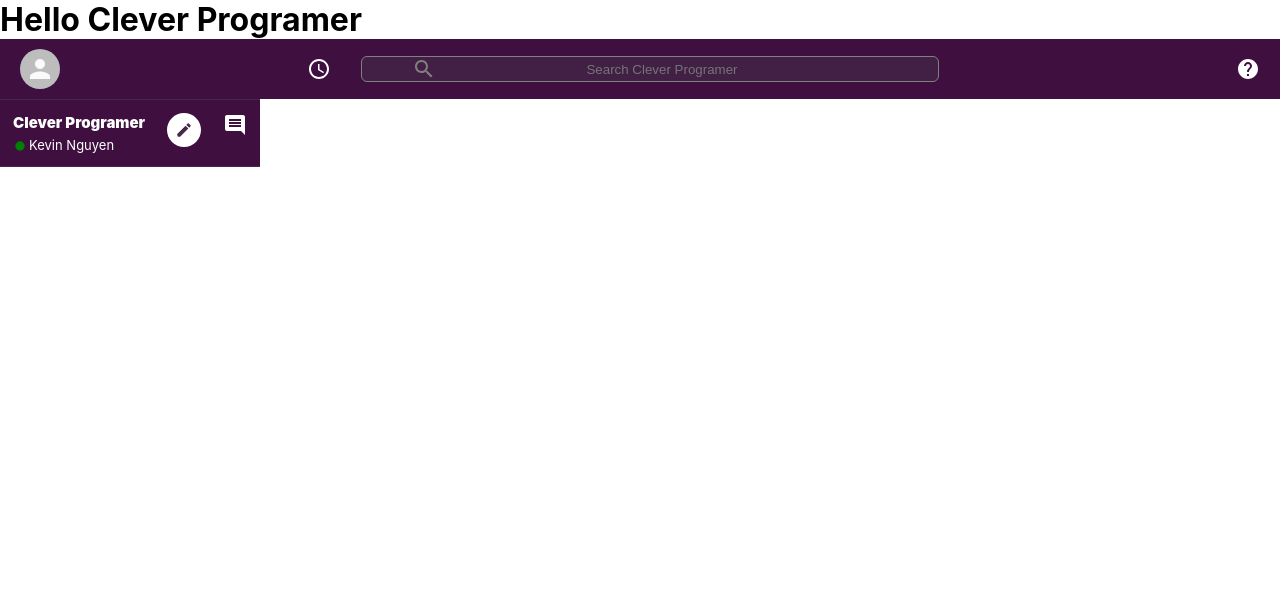
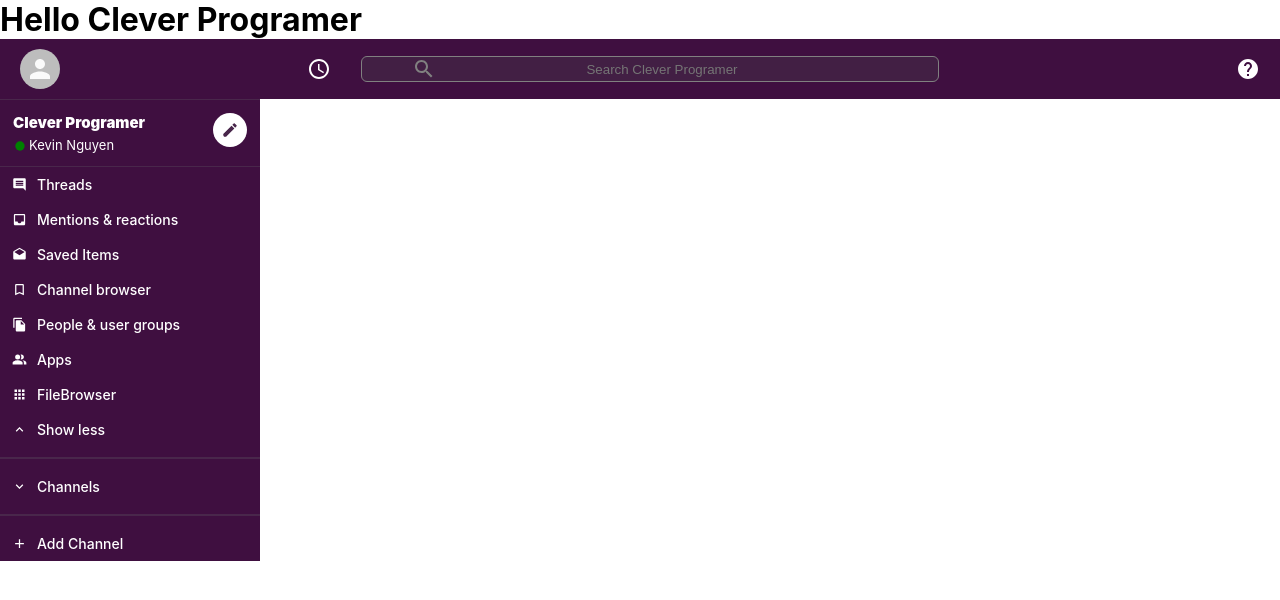
Before and after one commit to kevin-nguyenn/XChange, a React (Create React App) app: page / in a window 1280 px wide. Shown: the top 600 px of the page. Built offline with nearby package versions, Linux system fonts and the light colour scheme.

Commit message:
Connect to firebase db

```diff
--- a/package.json
+++ b/package.json
@@ -8,6 +8,7 @@
     "@testing-library/jest-dom": "^5.11.6",
     "@testing-library/react": "^11.2.2",
     "@testing-library/user-event": "^12.6.0",
+    "firebase": "^8.2.1",
     "react": "^17.0.1",
     "react-dom": "^17.0.1",
     "react-scripts": "4.0.1",
--- a/src/Components/Sidebar.js
+++ b/src/Components/Sidebar.js
@@ -3,7 +3,16 @@ import '../Stylesheets/Sidebar.css';
 import SideBarOption from './SidebarOption';
 import FiberManualRecordIcon from '@material-ui/icons/FiberManualRecord';
 import CreateIcon from '@material-ui/icons/Create';
-import InsertCommentIcon from '@material-ui/icons/InsertComment';
+import { Add, Apps,
+    BookmarkBorder,
+    Drafts,
+    ExpandLess,
+    ExpandMore,
+    FileCopy,
+    Inbox,
+    InsertComment,
+    PeopleAlt
+} from '@material-ui/icons/';
 
 function Sidebar() {
     return (
@@ -17,8 +26,19 @@ function Sidebar() {
                     </h3>
                 </div>
                 <CreateIcon />
-                <SideBarOption Icon={InsertCommentIcon} title="Threads" />
             </div>
+            <SideBarOption Icon={InsertComment} title="Threads" />
+            <SideBarOption Icon={Inbox} title="Mentions & reactions" />
+            <SideBarOption Icon={Drafts} title="Saved Items" />
+            <SideBarOption Icon={BookmarkBorder} title="Channel browser" />
+            <SideBarOption Icon={FileCopy} title="People & user groups" />
+            <SideBarOption Icon={PeopleAlt} title="Apps" />
+            <SideBarOption Icon={Apps} title="FileBrowser" />
+            <SideBarOption Icon={ExpandLess} title="Show less" />
+            <hr/>
+            <SideBarOption Icon={ExpandMore} title="Channels" />
+            <hr/>
+            <SideBarOption Icon={Add} title="Add Channel" />
         </div>
     );
 }
--- a/src/Components/SidebarOption.js
+++ b/src/Components/SidebarOption.js
@@ -5,6 +5,13 @@ function SideBarOption({ Icon, title }) {
     return (
         <div className="sidebarOption">
             {Icon && <Icon className="sidebarOption__icon" />}
+            {Icon ? (
+                <h3>{title}</h3>
+            ): (
+                <h3 className="sidebarOption__channel">
+                    <span className="sidebarOption__hash">#</span> {title}
+                </h3>
+            )}
         </div>
     );
 }
--- a/src/Stylesheets/Sidebar.css
+++ b/src/Stylesheets/Sidebar.css
@@ -4,6 +4,12 @@
     max-width: 260px;
     color: white;
     flex: 0.3;
+}
+
+.sidebar > hr {
+    margin-top: 10px;
+    margin-bottom: 10px;
+    border: 1px solid #49274b;
 }
 
 .sidebar__header {
--- a/src/Stylesheets/SidebarOption.css
+++ b/src/Stylesheets/SidebarOption.css
@@ -0,0 +1,29 @@
+.sidebarOption {
+    display: flex;
+    align-items: center;
+    font-size: 12px;
+    padding-left: 2px;
+    cursor: pointer;
+}
+
+.sidebarOption:hover {
+    opacity: 0.9;
+    background-color: #340e36;
+}
+
+.sidebarOption__icon {
+    padding: 10px;
+    font-size: 15px !important;
+}
+
+.sidebarOption__channel {
+    padding: 10px 0;
+}
+
+.sidebarOption__hash {
+    padding: 10px;
+}
+
+.sidebarOption > h3 {
+    font-weight: 500;
+}
```
Also changed, not shown: src/firebase.js (added, +20 -0 lines), 1 other file (tests, documents, lock files or other folders).
